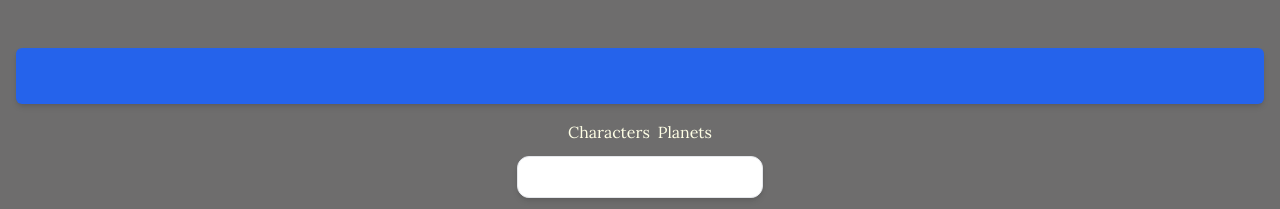
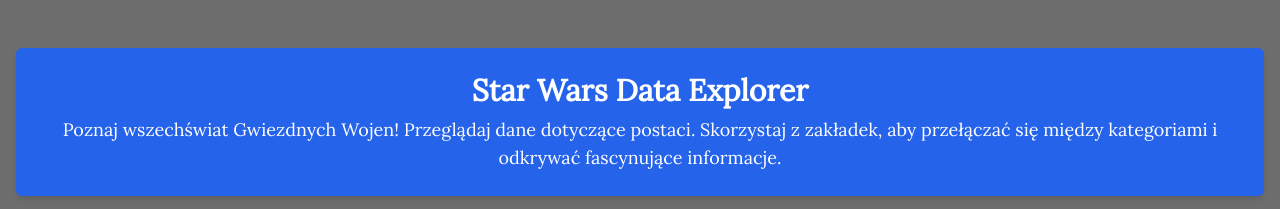
Before and after one commit to MateuszWesolowsky/RecruitmentTask, a React (Vite) app: page /people in a window 1280 px wide. Shown: the top 209 px of the page. Built offline with nearby package versions, Linux system fonts and the light colour scheme; no server answers.

Commit message:
add props to header component

```diff
--- a/src/pages/HomePage .jsx
+++ b/src/pages/HomePage .jsx
@@ -6,7 +6,12 @@
 export const HomePage = () => {
   return (
     <div className="p-1 sm:p-4 mt-8 ">
-      <Header />
+      <Header
+        title={'Star Wars Data Explorer'}
+        description={
+          'Poznaj wszechświat Gwiezdnych Wojen! Przeglądaj dane dotyczące postaci. Skorzystaj z zakładek, aby przełączać się między kategoriami i odkrywać fascynujące informacje.'
+        }
+      />
       <Navigation />
       <PeopleTableList />
       <Pagination />
```
